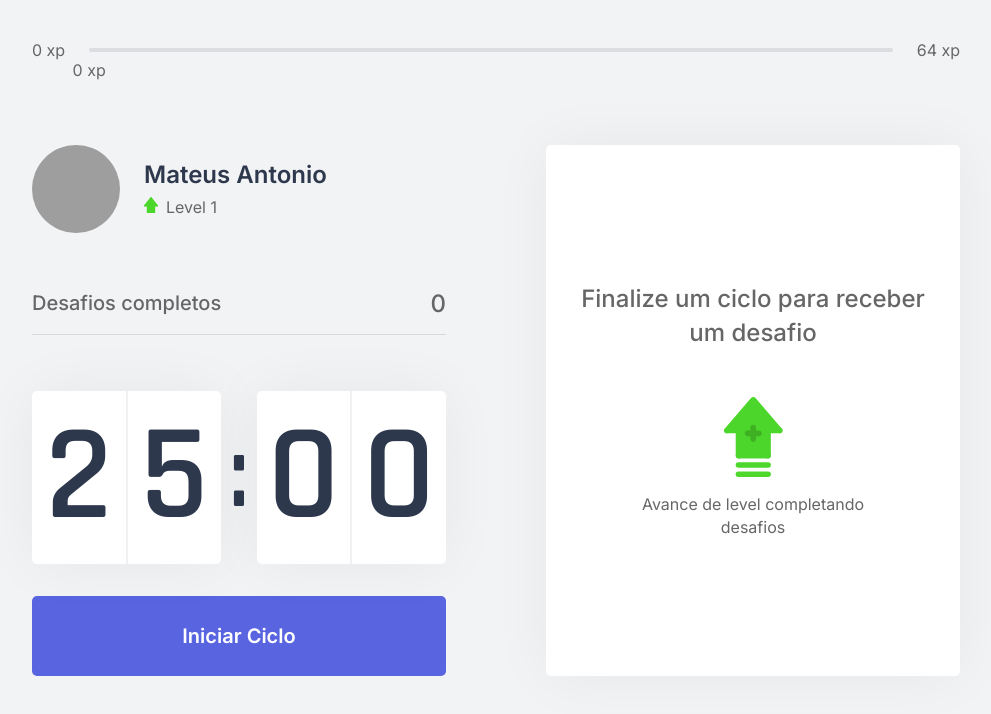
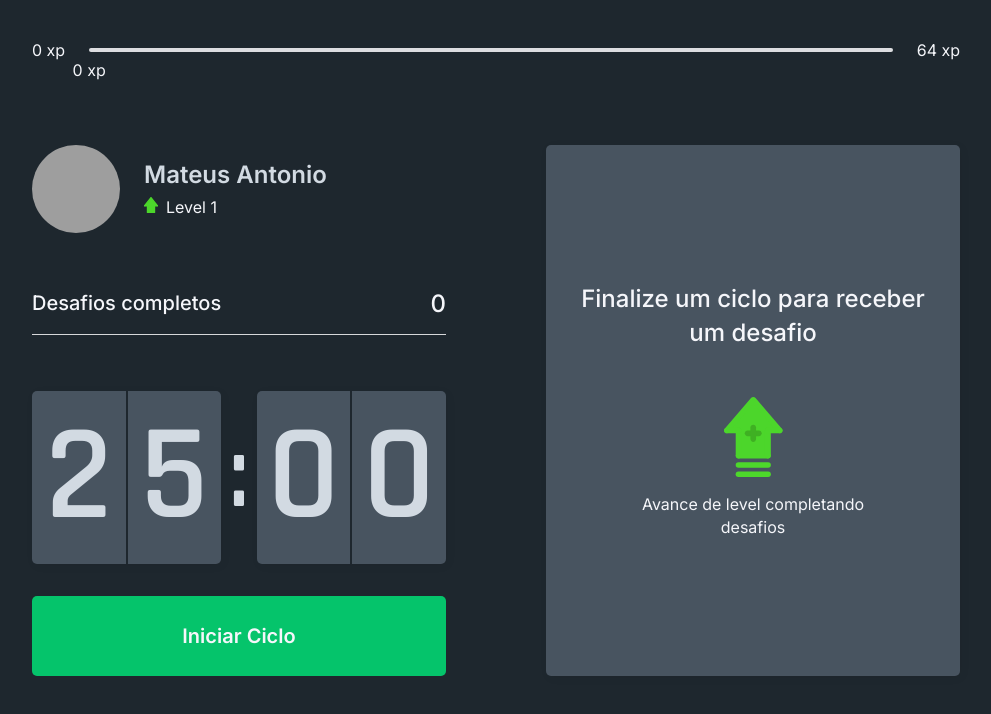
Before and after one commit to mateusntn/renew, a Next.js app: page / in a window 1280 px wide. Shown: the top 714 px of the page, without its empty margins (144-1135 px from the left). Built offline with nearby package versions, Linux system fonts and the light colour scheme; grey boxes are pictures that could not be loaded.

Commit message:
Change application colors

```diff
--- a/src/styles/components/ChallengeBox.module.css
+++ b/src/styles/components/ChallengeBox.module.css
@@ -1,9 +1,9 @@
 .challengeBoxContainer {
     height: 100%;
 
-    background-color: var(--white);
+    background-color: var(--dark);
     border-radius: 5px;
-    box-shadow: 0 0 60px rgba(0, 0, 0, 0.05);
+    box-shadow: 2px 2px 10px rgba(0, 0, 0, 0.05);
     padding: 1.5rem 2rem;
 
     display: flex;
@@ -89,7 +89,7 @@
     border: 0;
     border-radius: 5px;
 
-    color: var(--white);
+    color: var(--text);
 
     font-size: 1rem;
     font-weight: 600;
--- a/src/styles/components/Countdown.module.css
+++ b/src/styles/components/Countdown.module.css
@@ -13,8 +13,8 @@
     align-items: center;
     justify-content: space-evenly;
 
-    background-color: var(--white);
-    box-shadow: 0 0 60px rgba(0, 0, 0, 0.05);
+    background-color: var(--dark);
+    box-shadow: 2px 2px 10px rgba(0, 0, 0, 0.05);
     border-radius: 5px;
     font-size: 8.5rem;
     text-align: center;
@@ -25,11 +25,11 @@
 }
 
 .countdownContainer > div span:first-child{
-    border-right: 1px solid #f0f1f3;
+    border-right: 1px solid var(--background);
 }
 
 .countdownContainer > div span:last-child{
-    border-left: 1px solid #f0f1f3;
+    border-left: 1px solid var(--background);
 }
 
 .countdownContainer > span {
@@ -50,8 +50,8 @@
     border: 0;
     border-radius: 5px;
 
-    background-color: var(--blue);
-    color: var(--white);
+    background-color: var(--green);
+    color: var(--text);
 
     font-size: 1.25rem;
     font-weight: 600;
@@ -69,17 +69,17 @@
 }
 
 .countdownButtonActive {
-    background-color: var(--white);
+    background-color: var(--dark);
     color: var(--title);
 }
 
 .countdownButtonActive:not(:disabled):hover {
     background-color: var(--red);
-    color: var(--white);
+    color: var(--text);
 }
 
 .countdownButton:disabled {
-    background-color: var(--white);
+    background-color: var(--dark);
     color: var(--text);
     cursor: not-allowed;
     border-bottom: 4px solid var(--green);
--- a/src/styles/components/LevelUpModal.module.css
+++ b/src/styles/components/LevelUpModal.module.css
@@ -12,7 +12,7 @@
 }
 
 .container {
-    background: var(--white);
+    background: var(--dark);
     width: 100%;
     max-width: 400px;
     padding: 2rem 3rem;
--- a/src/styles/global.css
+++ b/src/styles/global.css
@@ -1,14 +1,14 @@
 :root {
     --white: #FFF;
-    --background: #F2F3F5;
+    --background: #1e272e;
+    --dark: #485460;
     --gray-line: #DCDDE0;
-    --text: #666;
+    --text: #f5f6fa;
     --text-highlight: #B3B9FF;
-    --title: #2E384D;
+    --title: #d2dae2;
     --red: #E83F5B;
-    --green: #4CD62B;
-    --blue: #5965E0;
-    --blue-dark: #4953B8;
+    --green: #05c46b;
+    --blue-dark: #1ca867;
     --blue-twitter: #2AA9E0;
 }
 
```
